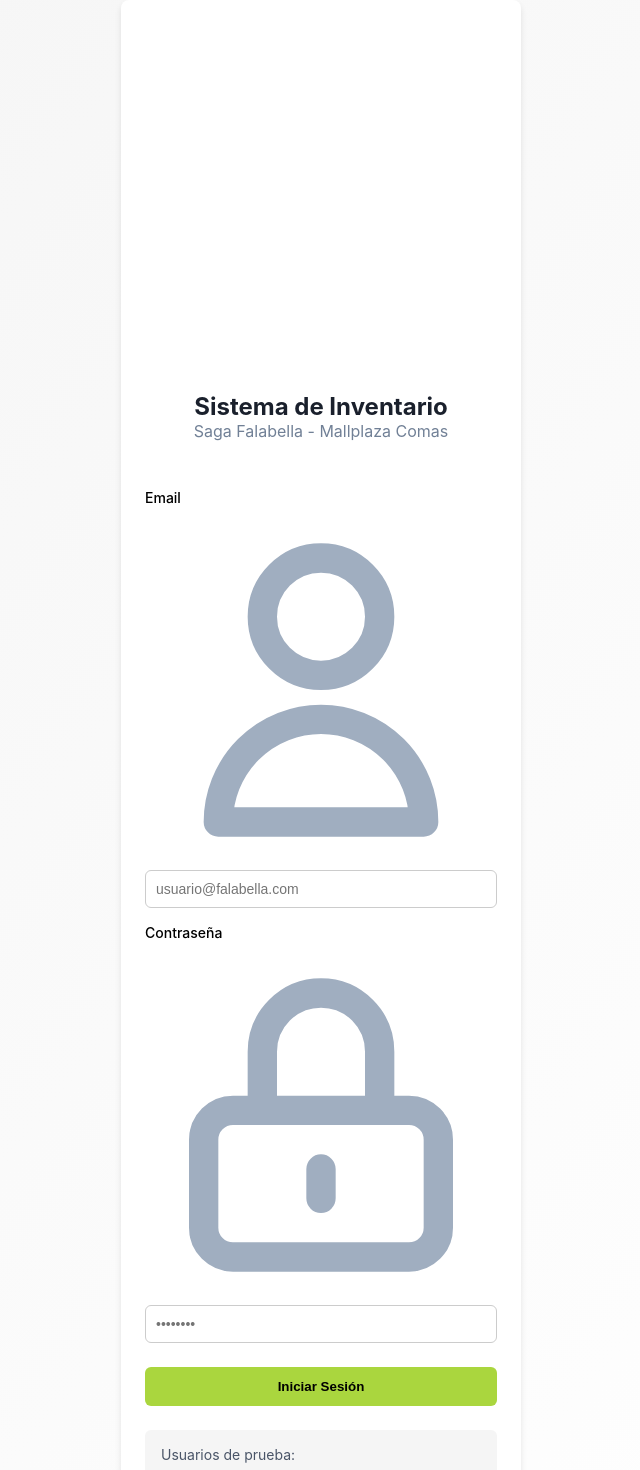
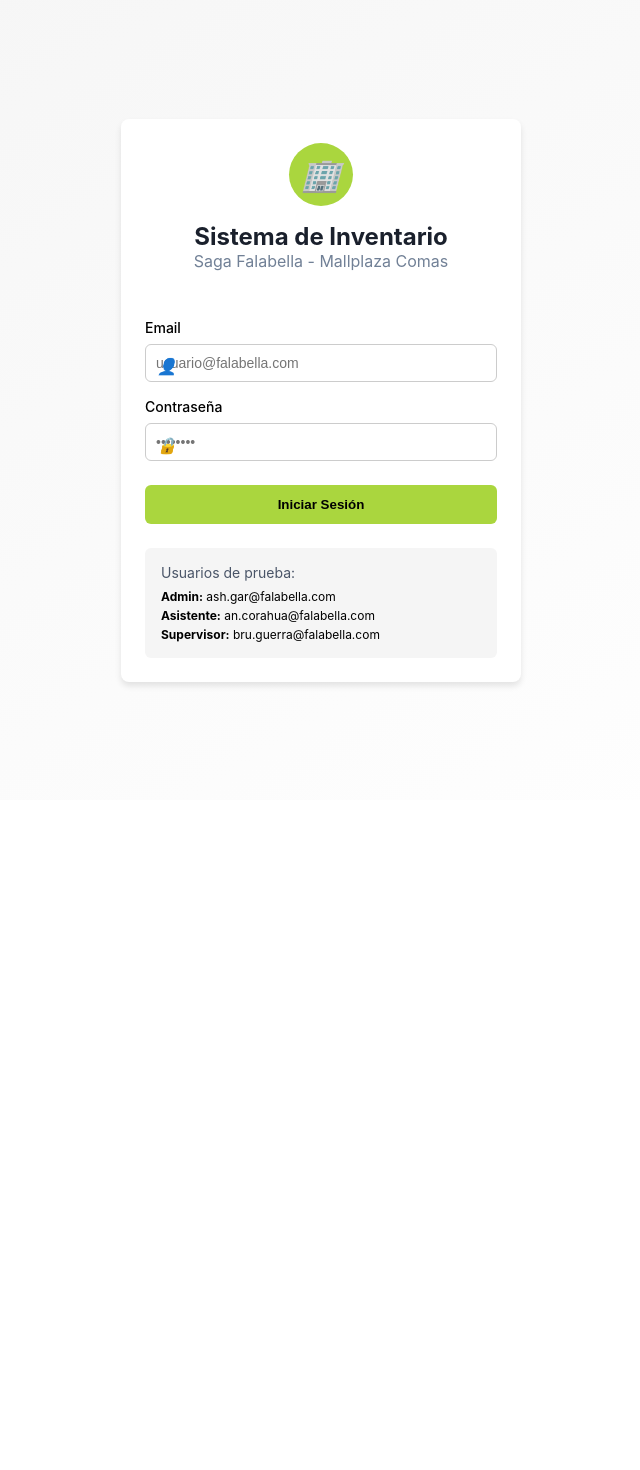
Before and after one commit to BruGeth/saga-gestor-inventario, a React (Create React App) app in the folder saga-front/: page / in a window 1280 px wide. Shown: the top 1470 px of the page, without its empty margins (319-959 px from the left). After the commit the page ends 800 px from the top, so only its background shows below. Built offline with nearby package versions, Linux system fonts and the light colour scheme.

Commit message:
feat: Replace SVG icons with font icons in LoginForm component for improved performance and consistency

```diff
--- a/saga-front/src/components/forms/LoginForm.jsx
+++ b/saga-front/src/components/forms/LoginForm.jsx
@@ -34,20 +34,7 @@
       <div className="login-card">
         <div className="login-header">
           <div className="login-logo">
-            <svg
-              className="login-logo-icon"
-              fill="none"
-              stroke="white"
-              viewBox="0 0 24 24"
-              xmlns="http://www.w3.org/2000/svg"
-            >
-              <path
-                strokeLinecap="round"
-                strokeLinejoin="round"
-                strokeWidth={2}
-                d="M19 21V5a2 2 0 00-2-2H7a2 2 0 00-2 2v16m14 0h2m-2 0h-5m-9 0H3m2 0h5M9 7h1m-1 4h1m4-4h1m-1 4h1m-3 4h2a1 1 0 001-1v-1a1 1 0 00-1-1h-2a1 1 0 00-1 1v1a1 1 0 001 1z"
-              />
-            </svg>
+            <i className="icon-building"></i>
           </div>
           <h2 className="login-title">Sistema de Inventario</h2>
           <p className="login-subtitle">Saga Falabella - Mallplaza Comas</p>
@@ -57,20 +44,7 @@
             <div className="form-group">
               <label htmlFor="email">Email</label>
               <div className="input-with-icon">
-                <svg
-                  className="input-icon"
-                  fill="none"
-                  stroke="#a0aec0"
-                  viewBox="0 0 24 24"
-                  xmlns="http://www.w3.org/2000/svg"
-                >
-                  <path
-                    strokeLinecap="round"
-                    strokeLinejoin="round"
-                    strokeWidth={2}
-                    d="M16 7a4 4 0 11-8 0 4 4 0 018 0zM12 14a7 7 0 00-7 7h14a7 7 0 00-7-7z"
-                  />
-                </svg>
+                <i className="icon-user"></i>
                 <input
                   id="email"
                   type="email"
@@ -84,20 +58,7 @@
             <div className="form-group">
               <label htmlFor="password">Contraseña</label>
               <div className="input-with-icon">
-                <svg
-                  className="input-icon"
-                  fill="none"
-                  stroke="#a0aec0"
-                  viewBox="0 0 24 24"
-                  xmlns="http://www.w3.org/2000/svg"
-                >
-                  <path
-                    strokeLinecap="round"
-                    strokeLinejoin="round"
-                    strokeWidth={2}
-                    d="M12 15v2m-6 4h12a2 2 0 002-2v-6a2 2 0 00-2-2H6a2 2 0 00-2 2v6a2 2 0 002 2zm10-10V7a4 4 0 00-8 0v4h8z"
-                  />
-                </svg>
+                <i className="icon-lock"></i>
                 <input
                   id="password"
                   type="password"
```
